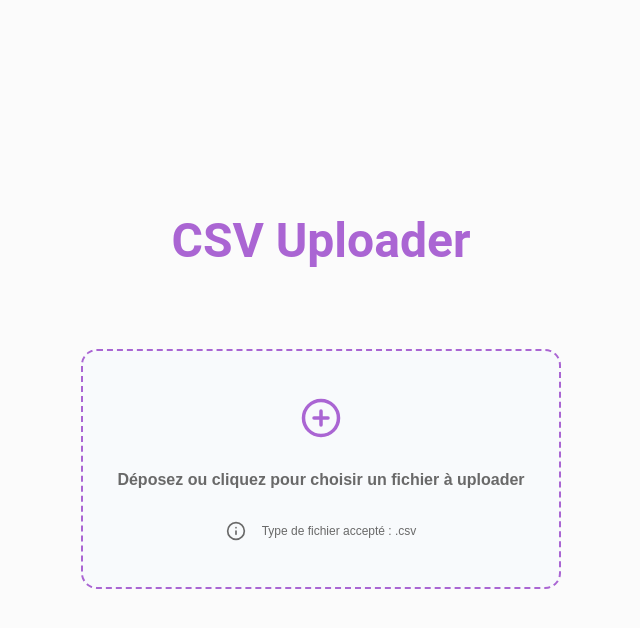
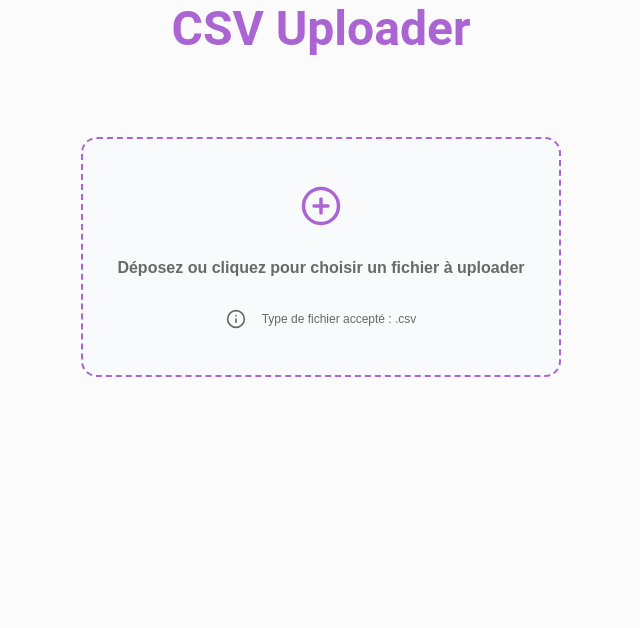
Before and after one commit to NicolasOsborne/CSVFileAnalyzer, a React (Vite) app in the folder frontend/: page / in a window 1280 px wide. Shown: the top 628 px of the page, without its empty margins (319-959 px from the left). Built offline with nearby package versions, Linux system fonts and the light colour scheme.

Commit message:
add router

```diff
--- a/frontend/package.json
+++ b/frontend/package.json
@@ -14,6 +14,7 @@
     "react": "^18.3.1",
     "react-dom": "^18.3.1",
     "react-icons": "^5.4.0",
+    "react-router-dom": "^7.2.0",
     "react-toastify": "^11.0.3",
     "sass": "^1.83.4"
   },
--- a/frontend/src/App.tsx
+++ b/frontend/src/App.tsx
@@ -1,10 +1,13 @@
+import { Routes, Route } from "react-router-dom";
 import CSVUploader from './components/CSVUploader'
+import CSVConverter from "./components/CSVConverter.tsx";
 
 function App() {
   return (
-    <section className='home'>
-      <CSVUploader />
-    </section>
+      <Routes>
+          <Route path="/" element={<CSVUploader />} />
+          <Route path="/analyse" element={<CSVConverter />} />
+      </Routes>
   )
 }
 
--- a/frontend/src/main.tsx
+++ b/frontend/src/main.tsx
@@ -1,10 +1,13 @@
-import { StrictMode } from 'react'
-import { createRoot } from 'react-dom/client'
-import './styles/main.scss'
-import App from './App.tsx'
+import { StrictMode } from "react";
+import { createRoot } from "react-dom/client";
+import { BrowserRouter } from "react-router-dom";
+import "./styles/main.scss";
+import App from "./App.tsx";
 
-createRoot(document.getElementById('root')!).render(
-  <StrictMode>
-    <App />
-  </StrictMode>
-)
+createRoot(document.getElementById("root")!).render(
+    <StrictMode>
+        <BrowserRouter>
+            <App />
+        </BrowserRouter>
+    </StrictMode>
+);
```
Also changed, not shown: 1 other file (tests, documents, lock files or other folders).
